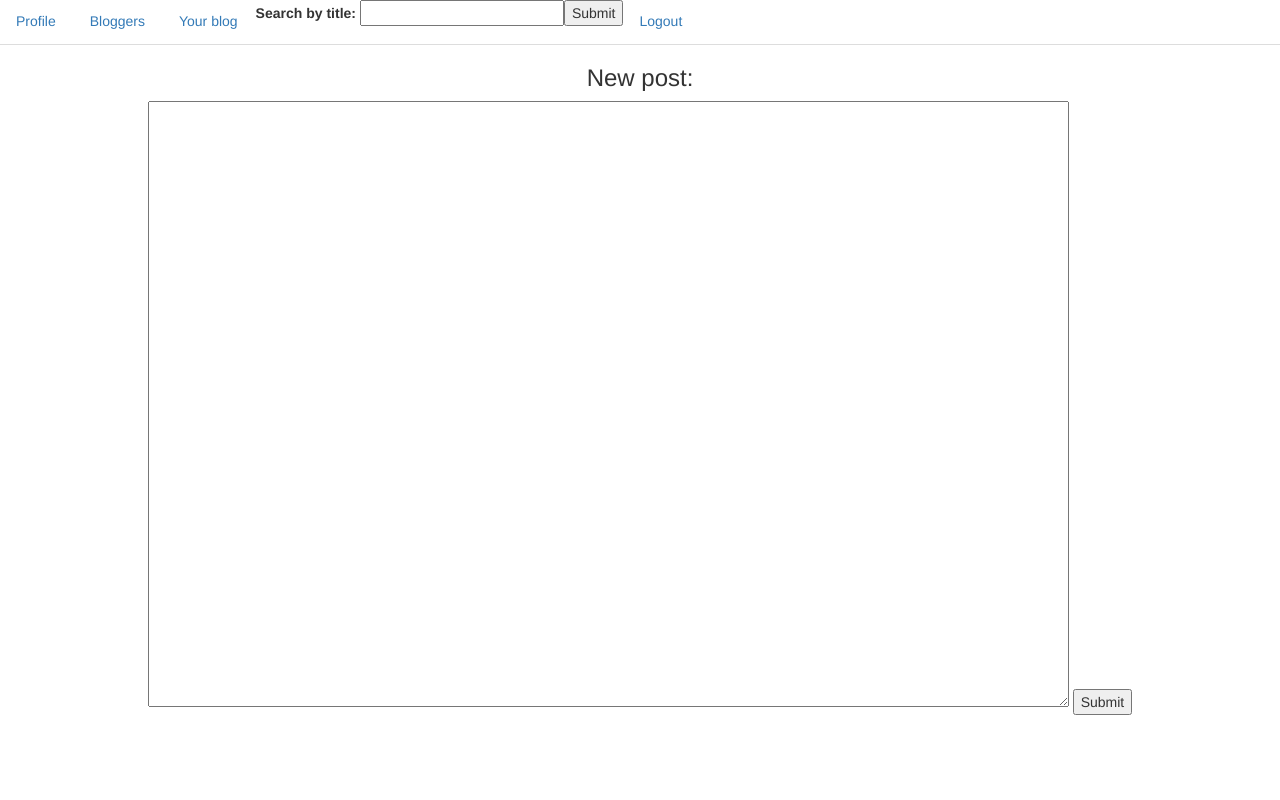
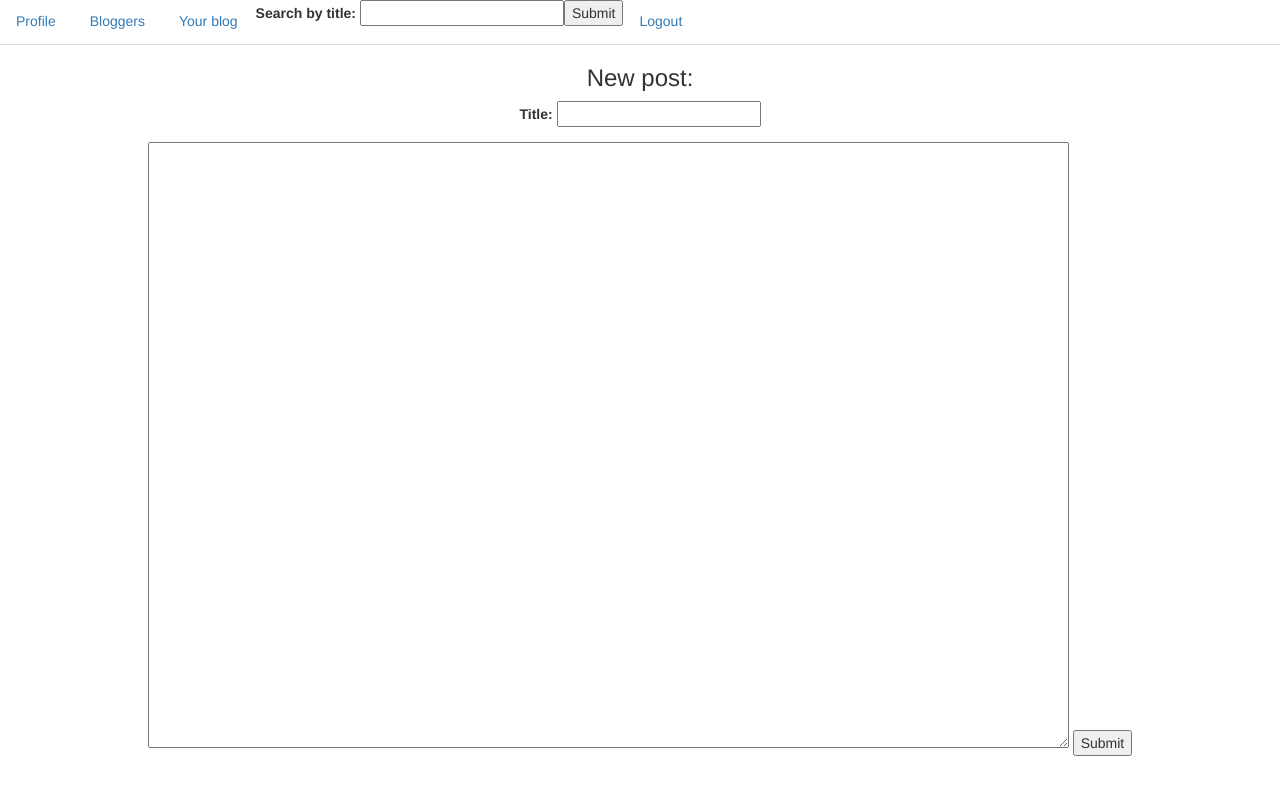
Before and after one commit to adrozdek/blog, a PHP site: page /newPost.php in a window 1280 px wide. Run offline with PHP 8.4, Linux system fonts and the light colour scheme; the visitor is signed in with stand-in values (Sample User, id 1); some libraries are stand-ins or nearby versions.

Commit message:
Starting separating html.

```diff
--- /dev/null
+++ b/Template/post_form.php
@@ -0,0 +1,14 @@
+<div class='container'>
+    <h3>New post:</h3>
+    <form action='<?php echo $form_action; //można też <?=$form_action ?>' method='post'>
+        <p>
+            <label>Title:
+                <input type="text" name="title">
+            </label>
+        </p>
+        <label>
+            <textarea name='postText' rows='30' cols='100'></textarea>
+        </label>
+        <input type='submit'>
+    </form>
+</div>
--- a/newPost.php
+++ b/newPost.php
@@ -9,8 +9,9 @@ if (isset($_SESSION['userId']) != true) {
 
 if ($_SERVER['REQUEST_METHOD'] == 'POST') {
     $post = $_POST['postText'];
-    if (Security::SanitizeString($post) && Security::IsValid($post)) {
-        if (Post::CreatePost($post)) {
+    $title = $_POST['title'];
+    if (Security::IsValid(Security::SanitizeString($post)) && Security::IsValid(Security::SanitizeString($title))) {
+        if (Post::CreatePost($title, $post)) {
             echo("Post created");
         } else {
             echo("Couldn't create post");
@@ -20,14 +21,7 @@ if ($_SERVER['REQUEST_METHOD'] == 'POST') {
     }
 }
 
+$form_action = "newPost.php";
+require_once ("./Template/post_form.php");
+
 ?>
-
-<div class='container'>
-    <h3>New post:</h3>
-    <form action='newPost.php' method='post'>
-        <label>
-            <textarea name='postText' rows='30' cols='100'></textarea>
-        </label>
-        <input type='submit'>
-    </form>
-</div>
```
